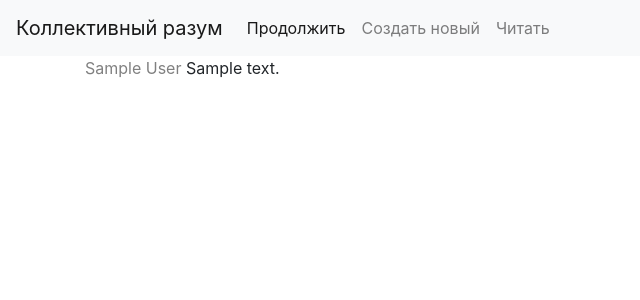
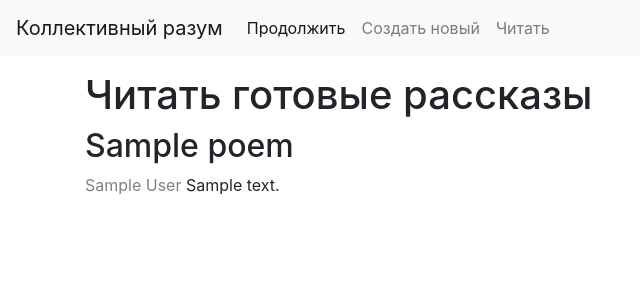
Before and after one commit to Petr04/InteractivePoemsTemplate, a Django app: page /read in a window 1280 px wide. Shown: the top 300 px of the page, without its empty margins (0-640 px from the left). Run offline with Django 3.2, Linux system fonts and the light colour scheme; tables that the repository leaves empty hold one stand-in row (values such as "Sample post"); some libraries are stand-ins or nearby versions.

Commit message:
Poem name

```diff
--- a/poems/models.py
+++ b/poems/models.py
@@ -3,6 +3,7 @@ from django.db import models
 # Create your models here.
 class Poem(models.Model):
 	ended = models.BooleanField(default=False)
+	name = models.CharField(max_length=16, default='')
 
 class Paragraph(models.Model):
 	poem = models.ForeignKey(
--- a/poems/templates/base.html
+++ b/poems/templates/base.html
@@ -7,7 +7,7 @@
 
 </head>
 <body>
-	<header>
+	<header style="margin-bottom: 15px;">
 	<nav class="navbar navbar-expand-lg navbar-light bg-light">
 		<a class="navbar-brand" href="/">Коллективный разум</a>
 		<button class="navbar-toggler" type="button" data-toggle="collapse" data-target="#navbarSupportedContent" aria-controls="navbarSupportedContent" aria-expanded="false" aria-label="Toggle navigation">
@@ -28,7 +28,9 @@
 			</ul>
 		</div>
 	</nav>
-	<header>
+	</header>
+
+
 
 	<div class="container">
 		{% block content %}
--- a/poems/templates/read.html
+++ b/poems/templates/read.html
@@ -1,6 +1,10 @@
 {% extends 'base.html' %}
 
 {% block content %}
+
+<h1>Читать готовые рассказы</h1>
+
+<h2>{{ name }}</h2>
 
 {% for par in pars %}
 <p>
--- a/poems/views.py
+++ b/poems/views.py
@@ -12,14 +12,15 @@ def read(request):
 	if poems.count == 0:
 		return render(request, 'no_poems.html', {'write': False})
 
-	pars = Paragraph.objects.filter(poem=random.choice(poems))
+	poem = random.choice(poems)
+	pars = Paragraph.objects.filter(poem=poem)
 
-	return render(request, 'read.html', {'pars': pars})
+	return render(request, 'read.html', {'name': poem.name, 'pars': pars})
 
 def write(request, new=False):
 	if request.method == 'GET':
 		if new:
-			return render(request, 'append.html', {'new': True})
+			return render(request, 'write.html', {'new': True})
 
 		poems = Poem.objects.filter(ended=False)
 
@@ -31,13 +32,13 @@ def write(request, new=False):
 		pars = Paragraph.objects.filter(poem=poem, last=True)
 
 		return render(
-			request, 'append.html',
-			{'pars': pars, 'id': poem.id, 'new': False}
+			request, 'write.html',
+			{'name': poem.name, 'pars': pars, 'id': poem.id, 'new': False}
 		)
 
 	if request.method == 'POST':
 		if new:
-			poem = Poem()
+			poem = Poem(name=request.POST['name'])
 		else:
 			poem = Poem.objects.get(pk=request.POST['id'])
 
```
Also changed, not shown: poems/templates/write.html (renamed from poems/templates/append.html, +10 -6 lines), poems/migrations/0004_poem_name.py (added).
